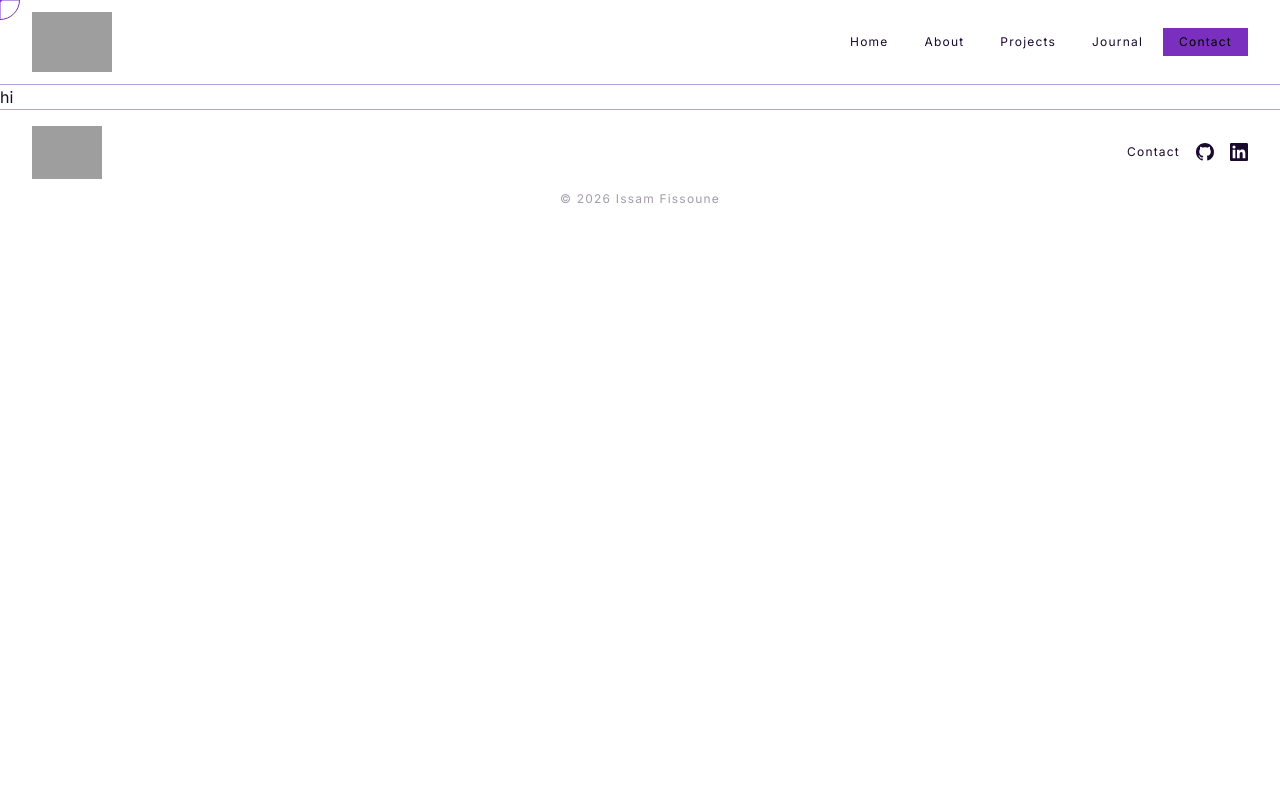
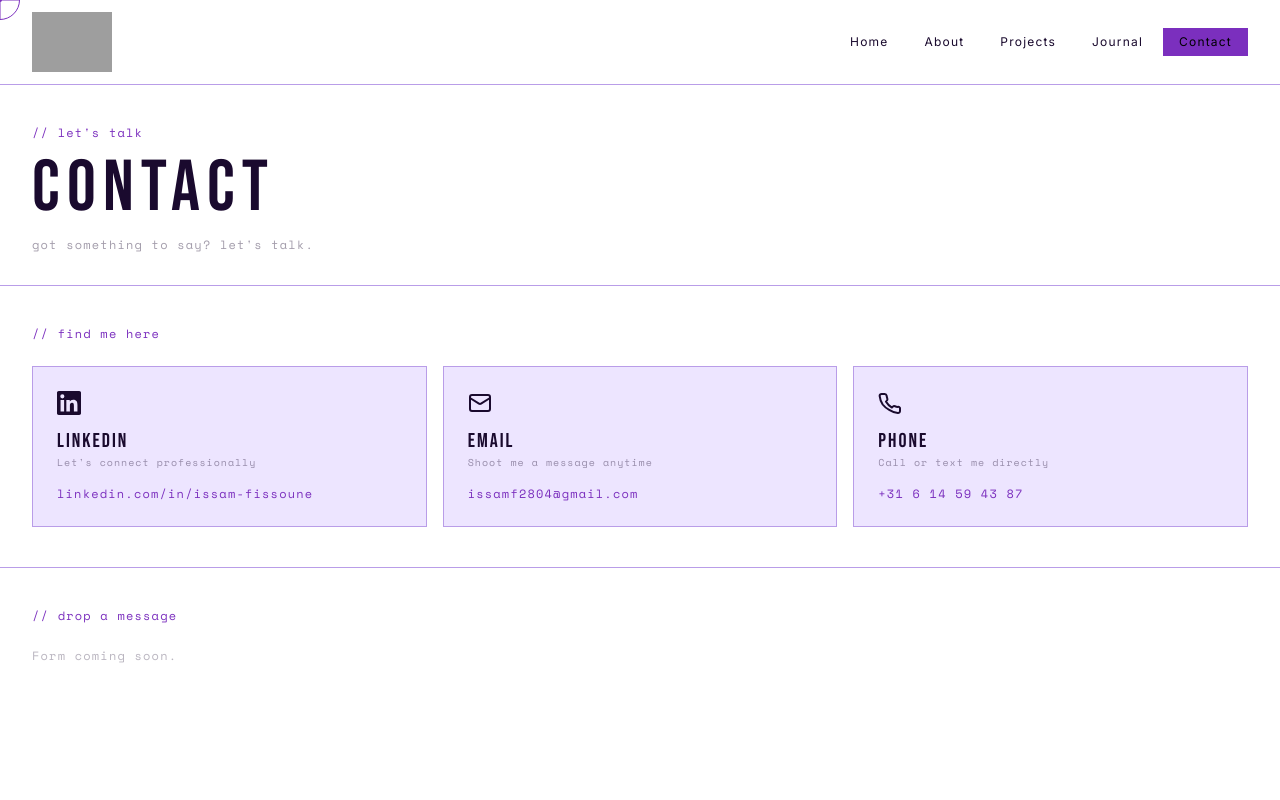
Before and after one commit to lolnoodle/Personal-Website, a Next.js app: page /contact in a window 1280 px wide. Shown: the top 800 px of the page. Built offline with nearby package versions, Linux system fonts and the light colour scheme; grey boxes are pictures that could not be loaded.

Commit message:
contact page layout and social links for quick and easy out reach

```diff
--- a/app/contact/page.tsx
+++ b/app/contact/page.tsx
@@ -1,7 +1,133 @@
+"use client";
+import { motion } from "motion/react";
+
+const contacts = [
+  {
+    label: "LinkedIn",
+    value: "linkedin.com/in/issam-fissoune",
+    href: "https://www.linkedin.com/in/issam-fissoune-227828215/",
+    description: "Let's connect professionally",
+    icon: (
+      <svg
+        xmlns="http://www.w3.org/2000/svg"
+        width="24"
+        height="24"
+        viewBox="0 0 24 24"
+        fill="currentColor"
+      >
+        <path d="M20.447 20.452h-3.554v-5.569c0-1.328-.027-3.037-1.852-3.037-1.853 0-2.136 1.445-2.136 2.939v5.667H9.351V9h3.414v1.561h.046c.477-.9 1.637-1.85 3.37-1.85 3.601 0 4.267 2.37 4.267 5.455v6.286zM5.337 7.433a2.062 2.062 0 0 1-2.063-2.065 2.064 2.064 0 1 1 2.063 2.065zm1.782 13.019H3.555V9h3.564v11.452zM22.225 0H1.771C.792 0 0 .774 0 1.729v20.542C0 23.227.792 24 1.771 24h20.451C23.2 24 24 23.227 24 22.271V1.729C24 .774 23.2 0 22.222 0h.003z" />
+      </svg>
+    ),
+  },
+  {
+    label: "Email",
+    value: "issamf2804@gmail.com",
+    href: "mailto:issamf2804@gmail.com",
+    description: "Shoot me a message anytime",
+    icon: (
+      <svg
+        xmlns="http://www.w3.org/2000/svg"
+        width="24"
+        height="24"
+        viewBox="0 0 24 24"
+        fill="none"
+        stroke="currentColor"
+        strokeWidth="2"
+        strokeLinecap="round"
+        strokeLinejoin="round"
+      >
+        <rect width="20" height="16" x="2" y="4" rx="2" />
+        <path d="m22 7-8.97 5.7a1.94 1.94 0 0 1-2.06 0L2 7" />
+      </svg>
+    ),
+  },
+  {
+    label: "Phone",
+    value: "+31 6 14 59 43 87",
+    href: "tel:+31614594387",
+    description: "Call or text me directly",
+    icon: (
+      <svg
+        xmlns="http://www.w3.org/2000/svg"
+        width="24"
+        height="24"
+        viewBox="0 0 24 24"
+        fill="none"
+        stroke="currentColor"
+        strokeWidth="2"
+        strokeLinecap="round"
+        strokeLinejoin="round"
+      >
+        <path d="M22 16.92v3a2 2 0 0 1-2.18 2 19.79 19.79 0 0 1-8.63-3.07A19.5 19.5 0 0 1 4.69 13.5a19.79 19.79 0 0 1-3.07-8.67A2 2 0 0 1 3.61 3h3a2 2 0 0 1 2 1.72c.127.96.361 1.903.7 2.81a2 2 0 0 1-.45 2.11L7.91 10.6a16 16 0 0 0 6 6l.96-.96a2 2 0 0 1 2.11-.45c.907.339 1.85.573 2.81.7A2 2 0 0 1 22 16.92z" />
+      </svg>
+    ),
+  },
+];
+
 export default function ContactPage() {
   return (
-    <div>
-      <div>hi</div>
+    <div className="min-h-dvh bg-[var(--background)] flex flex-col">
+      {/* Header */}
+      <div className="px-8 pt-10 pb-8 border-b border-[var(--border)]">
+        <p className="font-space text-xs text-[var(--accent)] tracking-widest mb-3">
+          // let&apos;s talk
+        </p>
+        <h1 className="font-bebas text-7xl tracking-widest text-[var(--text)] leading-none mb-3">
+          Contact
+        </h1>
+        <p className="font-space text-xs text-[var(--text)] opacity-40 tracking-widest">
+          got something to say? let&apos;s talk.
+        </p>
+      </div>
+
+      {/* Social tiles */}
+      <div className="px-8 py-10 border-b border-[var(--border)]">
+        <p className="font-space text-xs text-[var(--accent)] tracking-widest mb-6">
+          // find me here
+        </p>
+        <div className="grid grid-cols-3 gap-4">
+          {contacts.map((contact) => (
+            <motion.a
+              key={contact.label}
+              href={contact.href}
+              target={contact.href.startsWith("http") ? "_blank" : undefined}
+              rel={
+                contact.href.startsWith("http")
+                  ? "noopener noreferrer"
+                  : undefined
+              }
+              whileHover={{ scale: 1.02 }}
+              transition={{ duration: 0.2, ease: "easeOut" }}
+              className="flex flex-col gap-4 p-6 border border-[var(--border)] bg-[var(--background2)] hover:border-[var(--accent)] transition-colors duration-200 group"
+            >
+              <span className="text-[var(--text)] group-hover:text-[var(--accent)] transition-colors duration-200">
+                {contact.icon}
+              </span>
+              <div>
+                <p className="font-bebas text-xl tracking-widest text-[var(--text)] leading-none mb-1 group-hover:text-[var(--accent)] transition-colors duration-200">
+                  {contact.label}
+                </p>
+                <p className="font-space text-[10px] text-[var(--text)] opacity-40 tracking-widest">
+                  {contact.description}
+                </p>
+              </div>
+              <p className="font-space text-xs text-[var(--accent)] tracking-widest mt-auto">
+                {contact.value}
+              </p>
+            </motion.a>
+          ))}
+        </div>
+      </div>
+
+      {/* Contact form placeholder — next issue */}
+      <div className="px-8 py-10">
+        <p className="font-space text-xs text-[var(--accent)] tracking-widest mb-6">
+          // drop a message
+        </p>
+        <p className="font-space text-xs text-[var(--text)] opacity-30 tracking-widest">
+          Form coming soon.
+        </p>
+      </div>
     </div>
   );
 }
```
